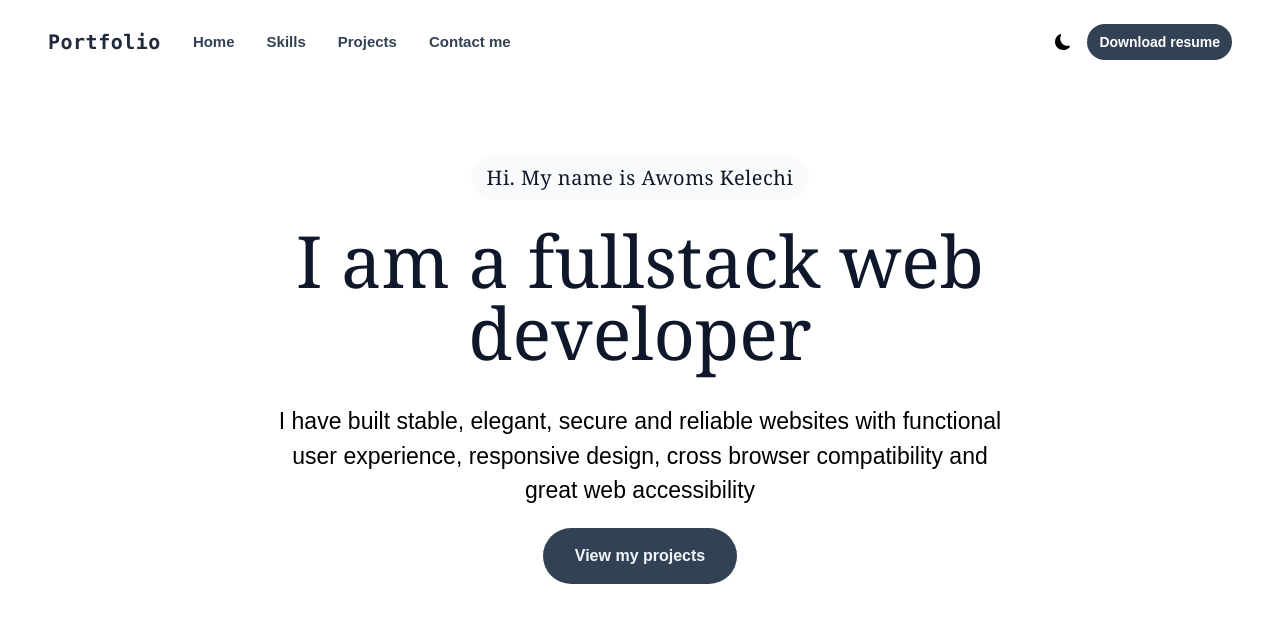
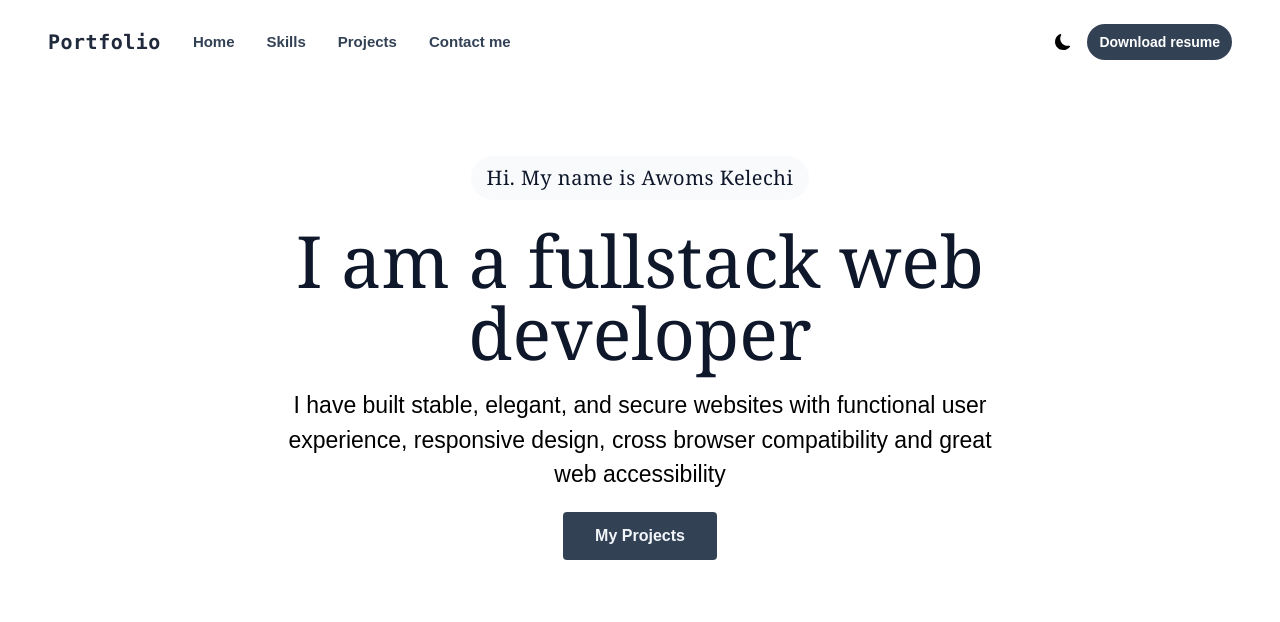
Before and after one commit to Kelechi095/Portfolio, a React (Vite) app: page / in a window 1280 px wide. Shown: the top 622 px of the page. Built offline with nearby package versions, Linux system fonts and the light colour scheme.

Commit message:
modified styling

```diff
--- a/src/Pages/Home.tsx
+++ b/src/Pages/Home.tsx
@@ -107,12 +107,12 @@ export default function Home() {
         <h1 className="hero-main-text">
           I am a fullstack web developer
         </h1>
-        <h3 className="hero-sub-text">I have built stable, elegant, secure and reliable websites with functional user experience, responsive design, cross browser compatibility and great web accessibility
+        <h3 className="hero-sub-text">I have built stable, elegant,  and secure websites with functional user experience, responsive design, cross browser compatibility and great web accessibility
         </h3>
 
         <div className="flex justify-center">
           <button className="hero-button">
-            View my projects
+            My Projects
           </button>
         </div>
       </section>
--- a/src/index.css
+++ b/src/index.css
@@ -35,7 +35,7 @@
     @apply mx-auto font-serif text-center md:text-lg lg:text-xl p-2 w-fit rounded-full bg-slate-50 dark:bg-white px-4 tracking-wide leading-5 text-slate-900
   }
   .hero-main-text {
-    @apply mt-4 mb-4 mx-auto max-w-md text-5xl md:text-6xl lg:text-7xl md:max-w-lg  lg:max-w-4xl text-center font-serif p-2 text-slate-900 dark:text-white
+    @apply mt-4 mx-auto max-w-md text-5xl md:text-6xl lg:text-7xl md:max-w-lg  lg:max-w-4xl text-center font-serif p-2 text-slate-900 dark:text-white
   }
 
   .hero-sub-text {
@@ -43,7 +43,7 @@
   }
 
   .hero-button {
-    @apply mt-2 py-4 px-8 font-semibold  bg-slate-700 hover:bg-slate-600 dark:bg-slate-600  dark:hover:bg-slate-500 text-slate-100  transition duration-300 rounded-full
+    @apply mt-2 py-3 px-8 font-semibold  bg-slate-700 hover:bg-slate-600 dark:bg-slate-600  dark:hover:bg-slate-500 text-slate-100  transition duration-300 rounded
   }
 
   .cards-container {
```
